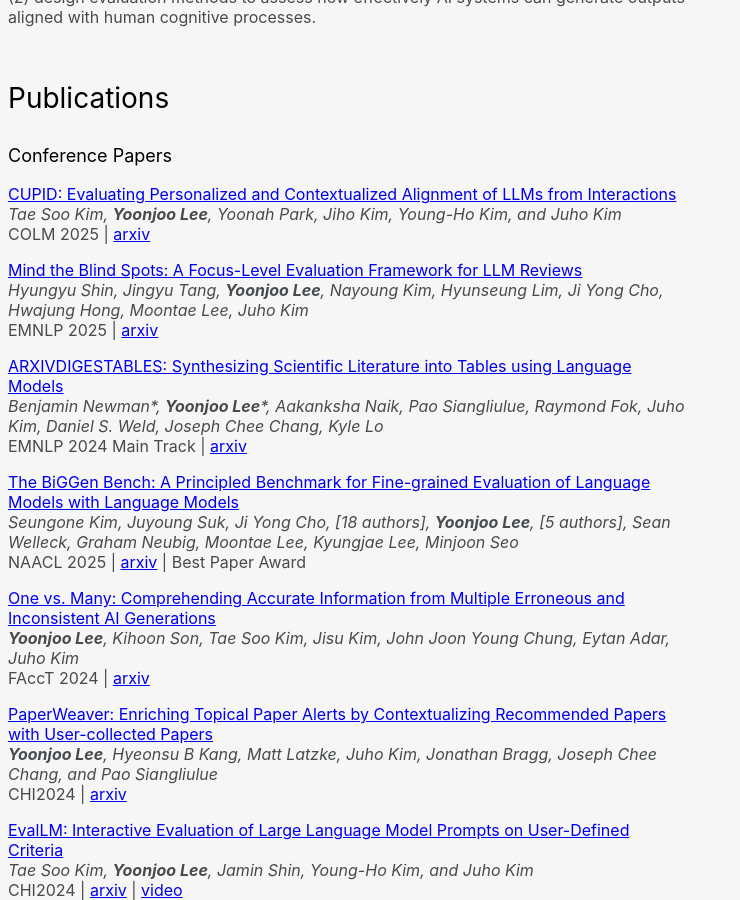
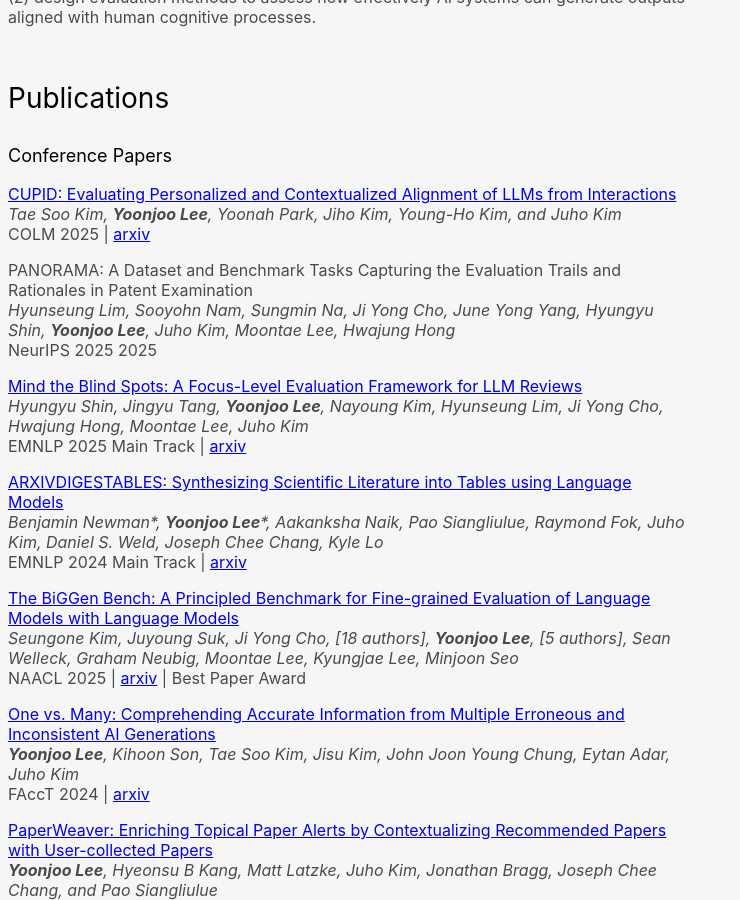
Before and after one commit to yjo2lee/yoonjoo.github.io, a Jekyll site: the page built from index.md, in a window 1280 px wide and 900 px high, scrolled down 438 px. Shown: the whole window, without its empty margins (0-740 px from the left). Built offline with Jekyll 4.4.1, drawn with Linux system fonts in a browser that asks for light colours; a style sheet for code colours, icons or effects is not loaded; our own code applies the rules of GitHub Pages for plain Markdown files.

Commit message:
Add new paper entries to index.md

```diff
--- a/index.md
+++ b/index.md
@@ -17,9 +17,13 @@ My research interest lies in the intersection of human-AI interaction (HAI) and
 _Tae Soo Kim, **Yoonjoo Lee**, Yoonah Park, Jiho Kim, Young-Ho Kim, and Juho Kim_\
 COLM 2025 | [arxiv](https://arxiv.org/abs/2508.01674){:target="_blank"}
 
+PANORAMA: A Dataset and Benchmark Tasks Capturing the Evaluation Trails and Rationales in Patent Examination\
+_Hyunseung Lim, Sooyohn Nam, Sungmin Na, Ji Yong Cho, June Yong Yang, Hyungyu Shin, **Yoonjoo Lee**, Juho Kim, Moontae Lee, Hwajung Hong_\
+NeurIPS 2025 2025
+
 [Mind the Blind Spots: A Focus-Level Evaluation Framework for LLM Reviews](https://arxiv.org/abs/2502.17086){:target="_blank"}\
 _Hyungyu Shin, Jingyu Tang, **Yoonjoo Lee**, Nayoung Kim, Hyunseung Lim, Ji Yong Cho, Hwajung Hong, Moontae Lee, Juho Kim_\
-EMNLP 2025 | [arxiv](https://arxiv.org/abs/2502.17086){:target="_blank"}
+EMNLP 2025 Main Track | [arxiv](https://arxiv.org/abs/2502.17086){:target="_blank"}
 
 [ARXIVDIGESTABLES: Synthesizing Scientific Literature into Tables using Language Models](https://yoonjoolee.com/assets/papers/ARXIVDIGESTABLES_EMNLP_2024.pdf){:target="_blank"}\
 _Benjamin Newman\*, **Yoonjoo Lee**\*, Aakanksha Naik, Pao Siangliulue, Raymond Fok, Juho Kim, Daniel S. Weld, Joseph Chee Chang, Kyle Lo_\
```
